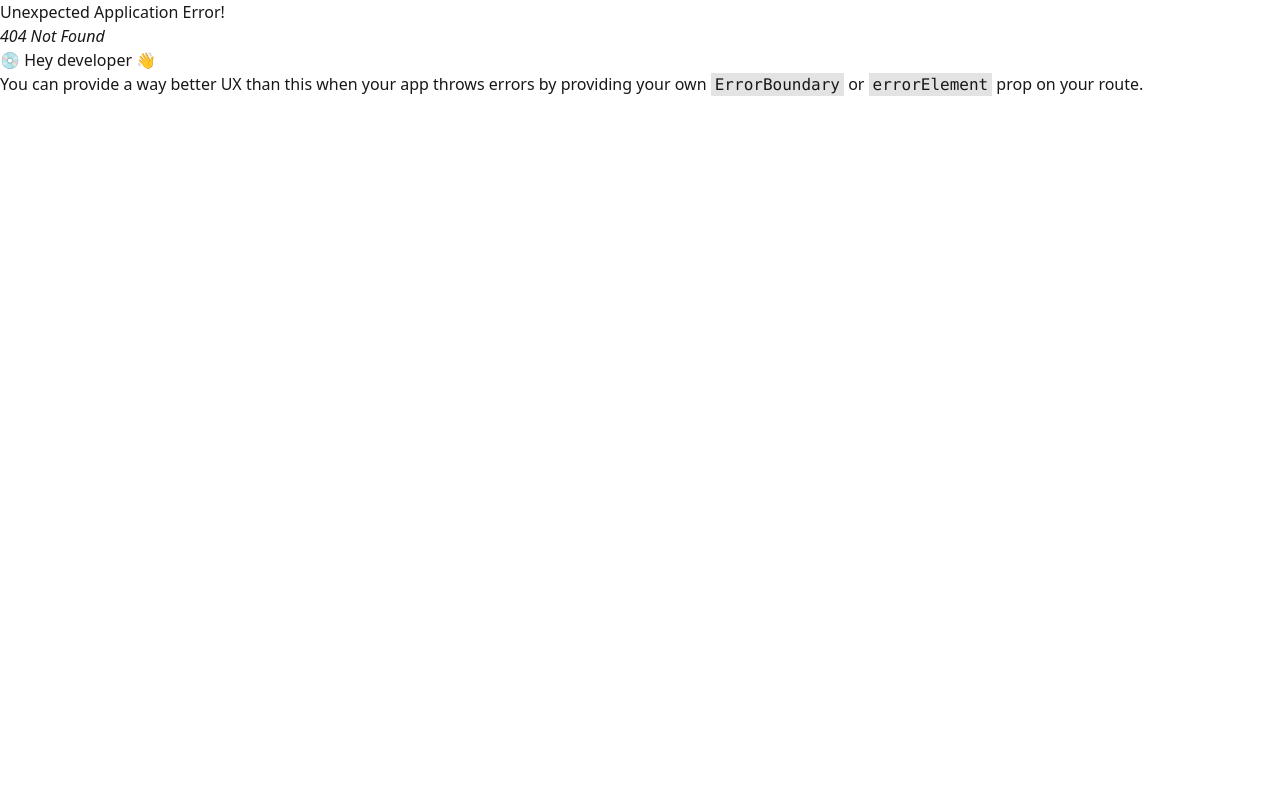
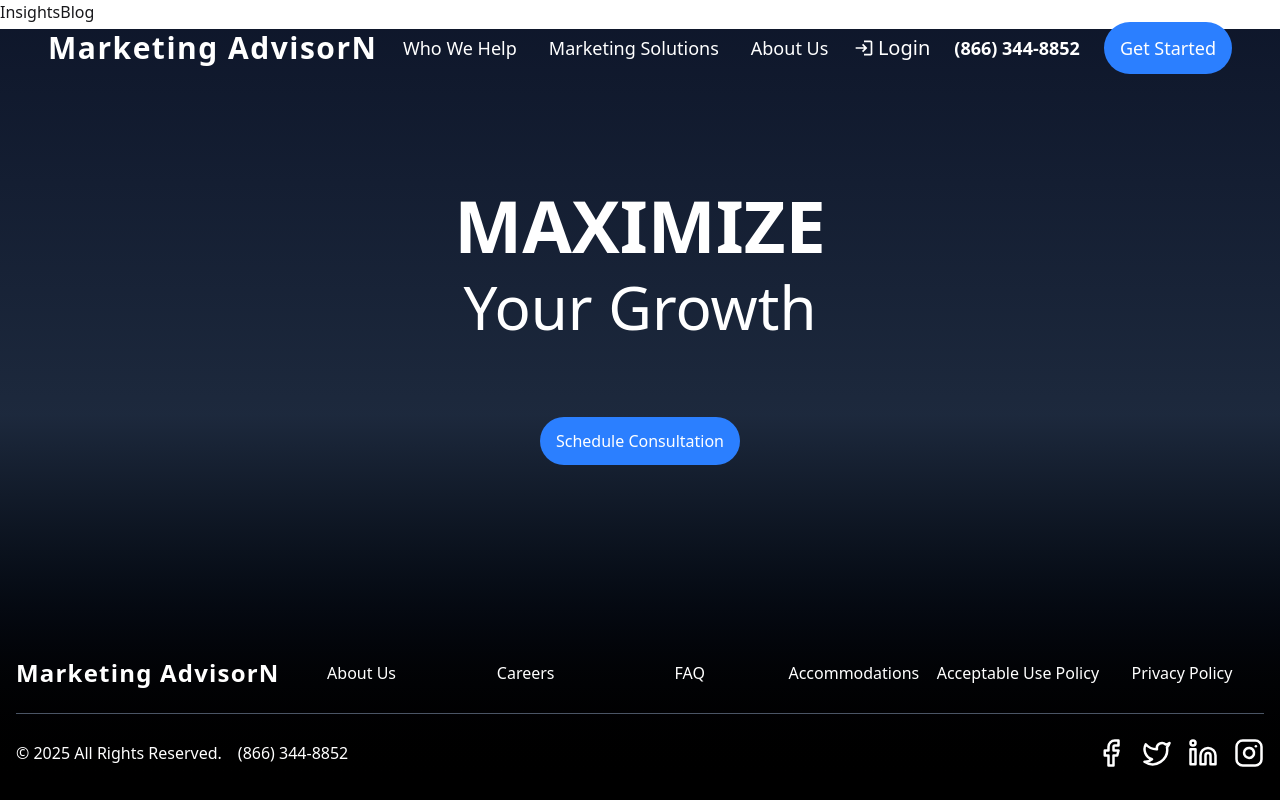
Before and after one commit to arman-miaa/Marketing-Advisor, a React (Vite) app: page /hvac/insights/blog in a window 1280 px wide. Before the commit this address had no page. Built offline with nearby package versions, Linux system fonts and the light colour scheme.

Commit message:
added tow page

```diff
--- a/src/components/modules/hvacpage/HvacNewsSection.jsx
+++ b/src/components/modules/hvacpage/HvacNewsSection.jsx
@@ -105,7 +105,7 @@ const HvacNewsSection = () => {
 
         {/* More Insights Button */}
         <div className="text-left mt-16">
-          <Button text="More Insights" />
+          <Button text="More Insights" to="/hvac/insights/blog/" />
         </div>
       </div>
     </section>
--- a/src/components/modules/hvacpage/RevenueMaxSection.jsx
+++ b/src/components/modules/hvacpage/RevenueMaxSection.jsx
@@ -11,6 +11,7 @@ import { Swiper, SwiperSlide } from "swiper/react";
 import { Pagination } from "swiper/modules";
 import "swiper/css";
 import "swiper/css/pagination";
+import { Link } from "react-router";
 
 export default function RevenueMaxSection() {
   const [isModalOpen, setIsModalOpen] = useState(false);
@@ -67,9 +68,11 @@ export default function RevenueMaxSection() {
                 jobs, and revenue for your HVAC business.
               </p>
               <div className="flex flex-wrap gap-4 items-center">
-                <button className="px-6 py-3 rounded-full border cursor-pointer text-lg border-blue-600 text-blue-600 font-semibold shadow-md transition">
-                  Learn More
-                </button>
+                <Link to="marketing-solutions">
+                  <button className="px-6 py-3 rounded-full border cursor-pointer text-lg border-blue-600 text-blue-600 font-semibold shadow-md transition">
+                    Learn More
+                  </button>
+                </Link>
                 <button
                   onClick={() => openVideoModal(boxVideo)}
                   className="bg-blue-600 px-6 py-3 cursor-pointer rounded-full text-lg text-white font-semibold shadow-md transition"
--- /dev/null
+++ b/src/pages/hvac/InsightsBlog.jsx
@@ -0,0 +1,7 @@
+
+
+export default function InsightsBlog() {
+  return (
+    <div>InsightsBlog</div>
+  )
+}
--- /dev/null
+++ b/src/pages/hvac/Marketing-solutions.jsx
@@ -0,0 +1,7 @@
+
+
+export default function MarketingSolutions() {
+  return (
+    <div>Marketing-solutions</div>
+  )
+}
--- a/src/routes/index.jsx
+++ b/src/routes/index.jsx
@@ -3,7 +3,9 @@ import App from "../App";
 import HomePage from "../pages/HomePage";
 import HomeServices from "../pages/HomeServices";
 import HvacPage from "../pages/HvacPage";
-import GetStarted from "../pages/GetStarted";
+import GetStarted from "../pages/hvac/GetStarted";
+import MarketingSolutions from "../pages/hvac/Marketing-solutions";
+import InsightsBlog from "../pages/hvac/InsightsBlog";
 
 export const router = createBrowserRouter([
   {
@@ -23,6 +25,14 @@ export const router = createBrowserRouter([
         Component: GetStarted,
       },
       {
+        path: "/hvac/marketing-solutions",
+        Component: MarketingSolutions,
+      },
+      {
+        path: "/hvac/insights/blog/",
+        Component: InsightsBlog,
+      },
+      {
         path: "/home-services",
         Component: HomeServices,
       },
```
Also changed, not shown: src/pages/hvac/GetStarted.jsx (renamed from src/pages/GetStarted.jsx).
